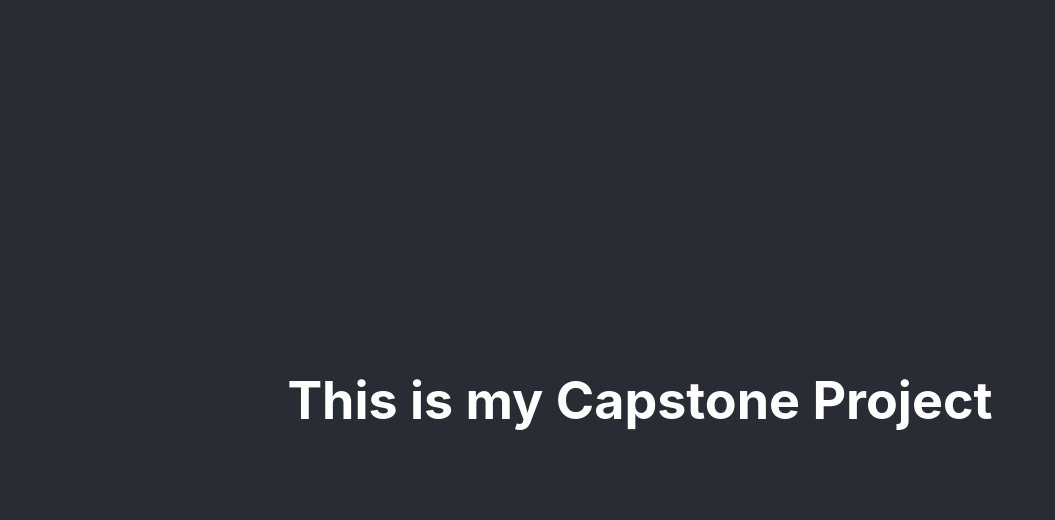
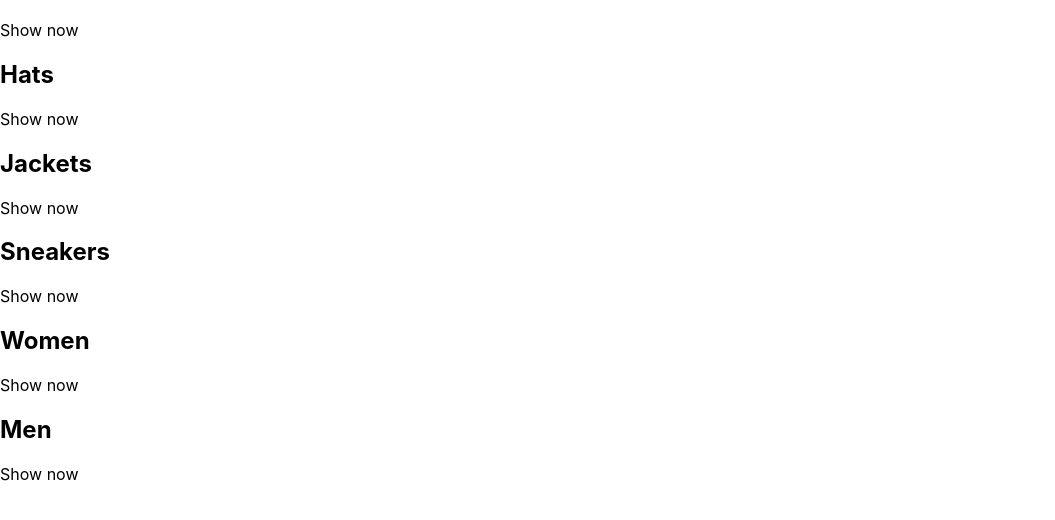
Before and after one commit to thedevangvishnu/mastering-react, a React (Create React App) app in the folder ztm-react-developer-2023/crown-clothing/: page / in a window 1280 px wide. Shown: the top 520 px of the page, without its empty margins (0-1055 px from the left). Built offline with nearby package versions, Linux system fonts and the light colour scheme.

Commit message:
Add the base structure in App.js

```diff
--- a/ztm-react-developer-2023/crown-clothing/src/App.css
+++ /dev/null
@@ -1,38 +0,0 @@
-.App {
-  text-align: center;
-}
-
-.App-logo {
-  height: 40vmin;
-  pointer-events: none;
-}
-
-@media (prefers-reduced-motion: no-preference) {
-  .App-logo {
-    animation: App-logo-spin infinite 20s linear;
-  }
-}
-
-.App-header {
-  background-color: #282c34;
-  min-height: 100vh;
-  display: flex;
-  flex-direction: column;
-  align-items: center;
-  justify-content: center;
-  font-size: calc(10px + 2vmin);
-  color: white;
-}
-
-.App-link {
-  color: #61dafb;
-}
-
-@keyframes App-logo-spin {
-  from {
-    transform: rotate(0deg);
-  }
-  to {
-    transform: rotate(360deg);
-  }
-}
--- a/ztm-react-developer-2023/crown-clothing/src/App.js
+++ b/ztm-react-developer-2023/crown-clothing/src/App.js
@@ -1,13 +1,53 @@
-import logo from './logo.svg';
-import './App.css';
+const App = () => {
+  return (
+    <div className="categories__container">
+      <div className="category__container">
+        {/* <img src="" alt="" /> */}
+        <div className="category__body__container">
+          <h2></h2>
+          <p>Show now</p>
+        </div>
+      </div>
 
-function App() {
-  return (
-    <div className="App">
-      <header className="App-header">
-        <h1>This is my Capstone Project</h1>
+      <div className="category__container">
+        {/* <img src="" alt="" /> */}
+        <div className="category__body__container">
+          <h2>Hats</h2>
+          <p>Show now</p>
+        </div>
+      </div>
 
-      </header>
+      <div className="category__container">
+        {/* <img src="" alt="" /> */}
+        <div className="category__body__container">
+          <h2>Jackets</h2>
+          <p>Show now</p>
+        </div>
+      </div>
+
+      <div className="category__container">
+        {/* <img src="" alt="" /> */}
+        <div className="category__body__container">
+          <h2>Sneakers</h2>
+          <p>Show now</p>
+        </div>
+      </div>
+
+      <div className="category__container">
+        {/* <img src="" alt="" /> */}
+        <div className="category__body__container">
+          <h2>Women</h2>
+          <p>Show now</p>
+        </div>
+      </div>
+
+      <div className="category__container">
+        {/* <img src="" alt="" /> */}
+        <div className="category__body__container">
+          <h2>Men</h2>
+          <p>Show now</p>
+        </div>
+      </div>
     </div>
   );
 }
```
